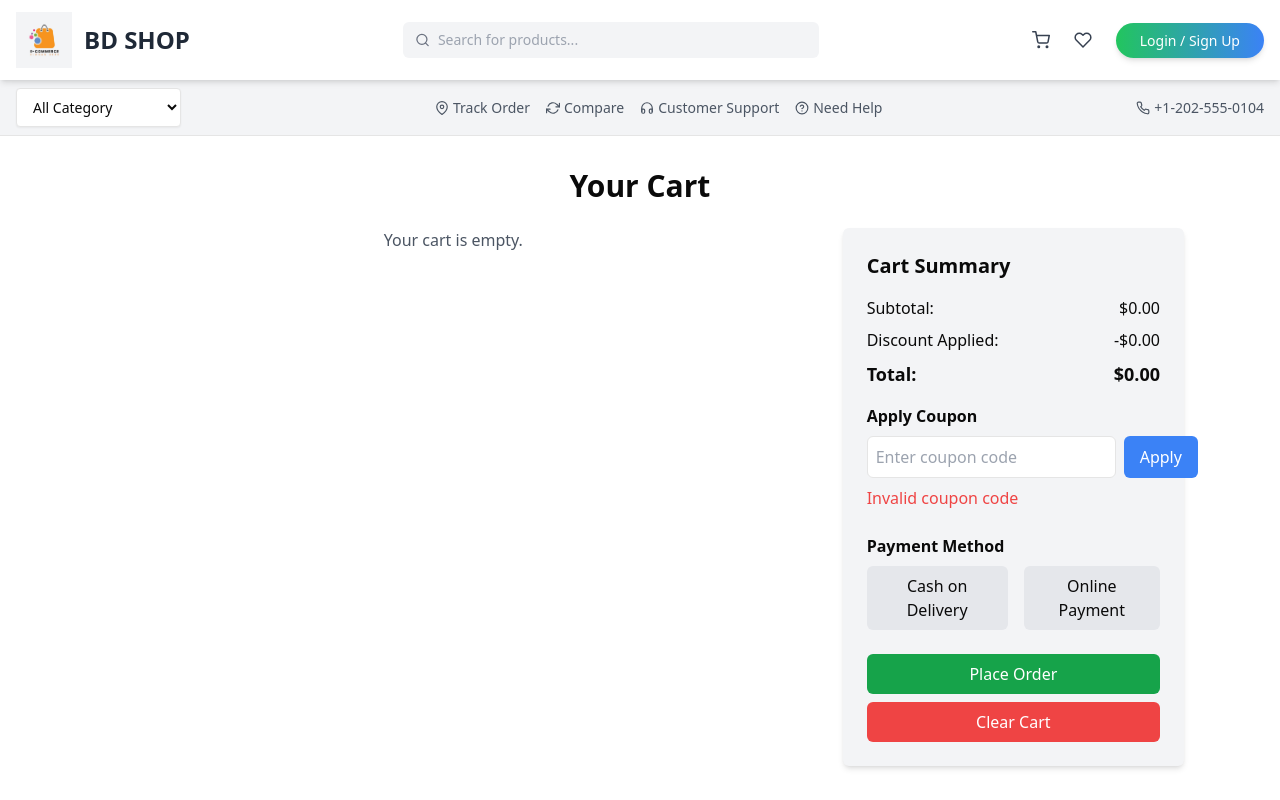
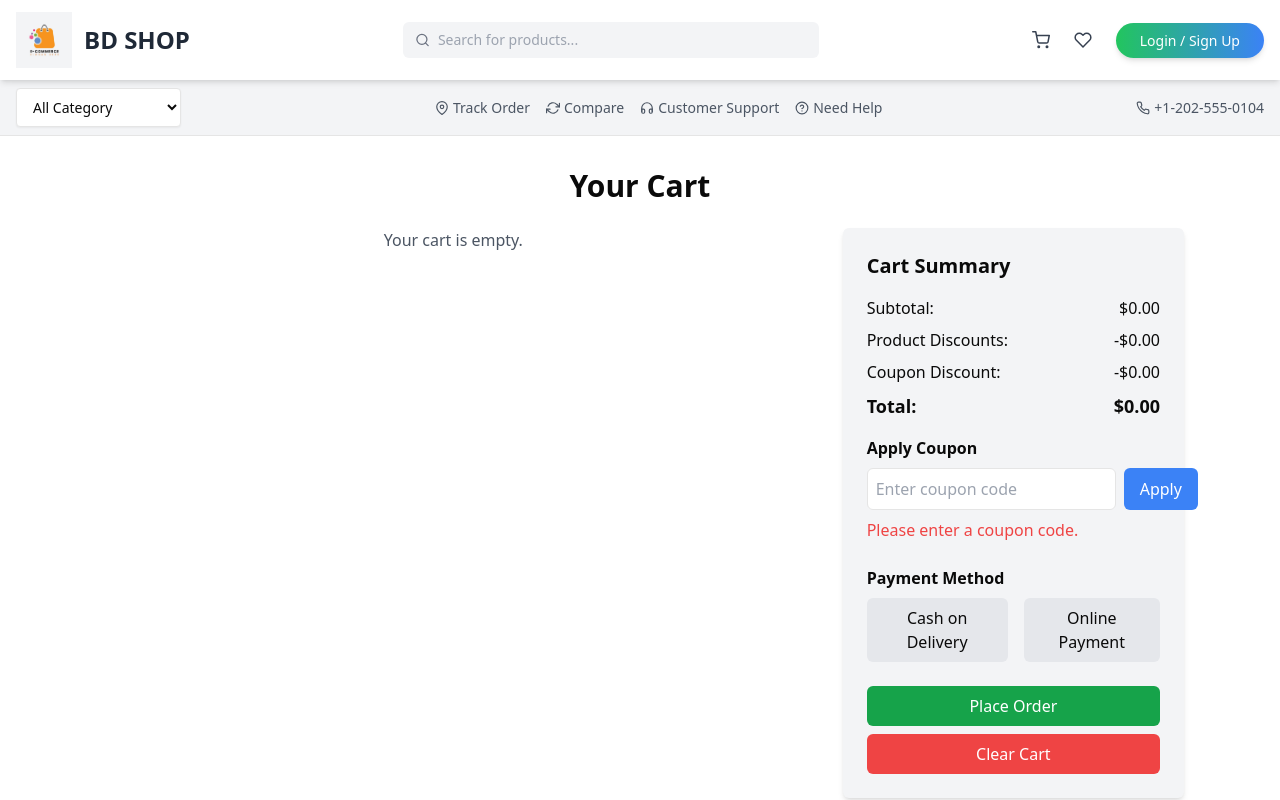
Before and after one commit to wahid1099/multi_vendor_ecom, a React (Vite) app: page /cart in a window 1280 px wide. Both pictures are taken after a click on the button "Apply". Shown: the top 800 px of the page. Built offline with nearby package versions, Linux system fonts and the light colour scheme.

Commit message:
coupon apply

```diff
--- a/src/pages/Products/CartPage.tsx
+++ b/src/pages/Products/CartPage.tsx
@@ -8,9 +8,12 @@ import {
 } from "../../redux/features/Cart/cartSlice";
 import { OrderApi } from "../../redux/features/order/order";
 import { PaymentApi } from "../../redux/features/Payment/payment";
+import { couponApi } from "../../redux/features/coupon/coupon";
 import { useCurrentToken } from "../../redux/features/Auth/AuthSlice";
 import { userApi } from "../../redux/features/user/userApi";
 import { toast } from "sonner";
+import ClipLoader from "react-spinners/ClipLoader";
+
 interface CartItem {
   id: string;
   name: string;
@@ -24,9 +27,15 @@ interface CartItem {
 const CartPage = () => {
   const [createOrder] = OrderApi.useCreateOrderMutation();
   const [createPayment] = PaymentApi.useCreatepaymentMutation();
+  const [coupon, setCoupon] = useState("");
+  const [isCouponLoading, setIsCouponLoading] = useState(false); // Add state for loading
+  const [errorMessage, setErrorMessage] = useState("");
+
+  const { data: validateData } = couponApi.useValidateCouponQuery(coupon, {
+    skip: !coupon, // Skip the query if coupon is empty
+  });
+
   const token = useAppSelector(useCurrentToken);
-
-  // Fetch user details
   const { data: getMe } = userApi.useGetMeQuery(undefined, { skip: !token });
   const user = getMe?.data;
   const dispatch = useAppDispatch();
@@ -34,8 +43,7 @@ const CartPage = () => {
     (state) => state.cart
   );
 
-  const [coupon, setCoupon] = useState("");
-  const [error, setError] = useState("");
+  const [discount, setDiscount] = useState(0);
   const [paymentMethod, setPaymentMethod] = useState<"cod" | "online" | null>(
     null
   );
@@ -50,12 +58,32 @@ const CartPage = () => {
     }
   };
 
-  const handleApplyCoupon = () => {
-    if (coupon === "DISCOUNT10") {
-      dispatch(applyCoupon({ code: "DISCOUNT10", discount: 10 })); // Correct format
-      setError("");
-    } else {
-      setError("Invalid coupon code");
+  const handleApplyCoupon = async () => {
+    if (!coupon) {
+      setErrorMessage("Please enter a coupon code.");
+      return;
+    }
+
+    setIsCouponLoading(true); // Set loading state to true
+
+    try {
+      // Trigger the coupon validation manually if not already done
+      if (validateData?.success && validateData?.data?.discount) {
+        const { discount } = validateData.data;
+        dispatch(applyCoupon({ code: coupon, discount }));
+        setDiscount(discount);
+        setErrorMessage(""); // Clear any previous error
+        toast.success(`Coupon applied! You saved ${discount}%`);
+      } else {
+        setErrorMessage("Invalid or expired coupon code");
+        setDiscount(0);
+      }
+    } catch (err) {
+      console.error("Error validating coupon:", err);
+      setErrorMessage("Failed to validate coupon. Please try again.");
+      setDiscount(0);
+    } finally {
+      setIsCouponLoading(false); // Set loading state to false
     }
   };
 
@@ -88,8 +116,6 @@ const CartPage = () => {
 
       if (paymentMethod === "cod") {
         toast.success("Order placed successfully!");
-
-        // Clear cart after order
         dispatch(clearCart());
       } else if (paymentMethod === "online") {
         const paymentPayload = {
@@ -102,7 +128,6 @@ const CartPage = () => {
         const paymentResponse = await createPayment(paymentPayload).unwrap();
 
         if (paymentResponse?.data.paymentSession?.payment_url) {
-          // Redirect to payment gateway
           window.location.href =
             paymentResponse.data.paymentSession?.payment_url;
         } else {
@@ -115,13 +140,21 @@ const CartPage = () => {
     }
   };
 
+  // Calculate product-level discount and total discount
+  const productDiscountAmount = items.reduce(
+    (total, item) => total + (item.price * item.discount * item.quantity) / 100,
+    0
+  );
+
+  const totalAfterProductDiscount = totalPrice - productDiscountAmount;
+  const couponDiscountAmount = (totalAfterProductDiscount * discount) / 100;
+  const finalTotalAmount = totalAfterProductDiscount - couponDiscountAmount;
+
   return (
     <div className="p-4 md:p-8 max-w-6xl mx-auto">
       <h1 className="text-3xl font-bold mb-6 text-center">Your Cart</h1>
 
-      {/* Cart Content */}
       <div className="grid grid-cols-1 lg:grid-cols-3 gap-8">
-        {/* Cart Items */}
         <div className="lg:col-span-2">
           {items.length === 0 ? (
             <p className="text-gray-600 text-center">Your cart is empty.</p>
@@ -190,7 +223,6 @@ const CartPage = () => {
           )}
         </div>
 
-        {/* Cart Summary */}
         <div className="bg-gray-100 p-6 rounded-md shadow-md">
           <h3 className="text-xl font-bold mb-4">Cart Summary</h3>
           <div className="space-y-2">
@@ -199,26 +231,19 @@ const CartPage = () => {
               <span>${totalPrice.toFixed(2)}</span>
             </div>
             <div className="flex justify-between">
-              <span>Discount Applied:</span>
-              <span>
-                -$
-                {items
-                  .reduce(
-                    (total, item) =>
-                      total +
-                      (item.price * item.discount * item.quantity) / 100,
-                    0
-                  )
-                  .toFixed(2)}
-              </span>
+              <span>Product Discounts:</span>
+              <span>-${productDiscountAmount.toFixed(2)}</span>
+            </div>
+            <div className="flex justify-between">
+              <span>Coupon Discount:</span>
+              <span>-${couponDiscountAmount.toFixed(2)}</span>
             </div>
             <div className="flex justify-between font-semibold text-lg">
               <span>Total:</span>
-              <span>${totalPrice.toFixed(2)}</span>
+              <span>${finalTotalAmount.toFixed(2)}</span>
             </div>
           </div>
 
-          {/* Coupon Input */}
           <div className="mt-4">
             <h4 className="text-md font-semibold mb-2">Apply Coupon</h4>
             <div className="flex gap-2">
@@ -232,11 +257,25 @@ const CartPage = () => {
               <button
                 onClick={handleApplyCoupon}
                 className="bg-blue-500 text-white px-4 py-2 rounded-md hover:bg-blue-600"
+                disabled={isCouponLoading} // Disable button while loading
               >
                 Apply
               </button>
             </div>
-            {error && <p className="text-red-500 mt-2">{error}</p>}
+            {isCouponLoading && (
+              <div className="mt-2 text-center">
+                <ClipLoader size={20} color="#e93b16" />
+                <span className="ml-2">Validating coupon...</span>
+              </div>
+            )}
+            {errorMessage && (
+              <p className="text-red-500 mt-2">{errorMessage}</p>
+            )}
+            {discount > 0 && (
+              <p className="text-green-500 mt-2">
+                Coupon applied! You saved {discount}%.
+              </p>
+            )}
           </div>
 
           {/* Payment Options */}
--- a/src/redux/features/coupon/coupon.ts
+++ b/src/redux/features/coupon/coupon.ts
@@ -31,6 +31,15 @@ export const couponApi = baseApi.injectEndpoints({
       },
       providesTags: ["coupon"],
     }),
+    validateCoupon: builder.query({
+      query: (code: string) => {
+        return {
+          url: `/coupon/validate-coupon/${code}`,
+          method: "GET",
+        };
+      },
+      providesTags: ["coupon"],
+    }),
 
     updateCoupon: builder.mutation({
       query: ({ id, CouponData }) => {
```
